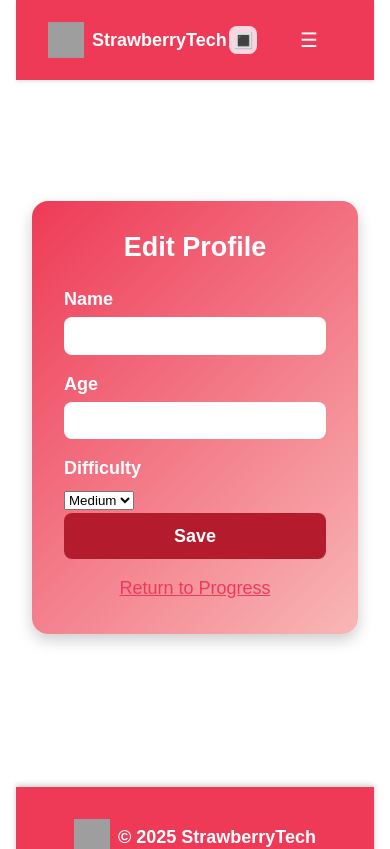
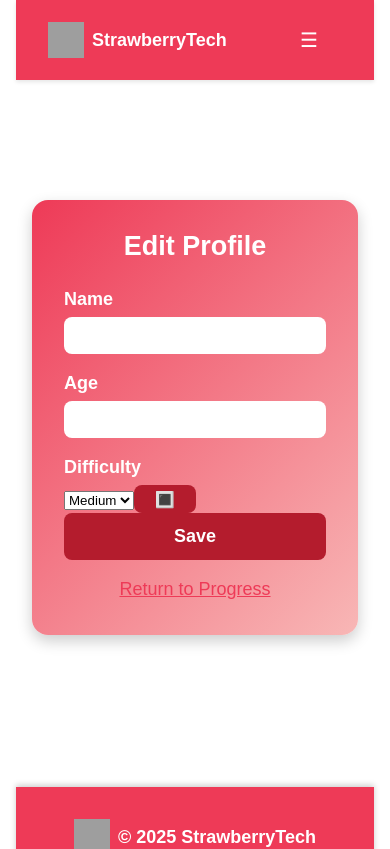
Before and after one commit to unnamedmistress/StrawberryTech, a Next.js app in the folder nextjs-app/: page /profile in a window 390 px wide. Shown: the top 849 px of the page. Built offline with nearby package versions, Linux system fonts and the light colour scheme; no server answers; grey boxes are pictures that could not be loaded.

Commit message:
refactor: move theme toggle to profile

```diff
--- a/nextjs-app/src/components/layout/NavBar.tsx
+++ b/nextjs-app/src/components/layout/NavBar.tsx
@@ -1,7 +1,6 @@
 import { useState, useEffect } from 'react'
 import Link from 'next/link'
 import Tooltip from '../ui/Tooltip'
-import ThemeToggle from './ThemeToggle'
 
 export default function NavBar() {
   const [open, setOpen] = useState(false)
@@ -30,9 +29,6 @@ export default function NavBar() {
         />
         StrawberryTech
       </div>
-      <Tooltip message="Improve readability">
-        <ThemeToggle />
-      </Tooltip>
       <button
         className="menu-toggle"
         aria-label="Toggle navigation"
--- a/nextjs-app/src/pages/profile.tsx
+++ b/nextjs-app/src/pages/profile.tsx
@@ -2,6 +2,8 @@ import { useContext, useState } from 'react'
 import Link from 'next/link'
 import { toast } from 'react-hot-toast'
 import { UserContext } from '../context/UserContext'
+import ThemeToggle from '../components/layout/ThemeToggle'
+import Tooltip from '../components/ui/Tooltip'
 import '../styles/ProfilePage.css'
 
 export default function ProfilePage() {
@@ -55,6 +57,9 @@ export default function ProfilePage() {
           <option value="medium">Medium</option>
           <option value="hard">Hard</option>
         </select>
+        <Tooltip message="Improve readability">
+          <ThemeToggle />
+        </Tooltip>
         <button type="submit">Save</button>
         <Link href="/leaderboard" className="return-link">
           Return to Progress
--- a/nextjs-app/src/styles/App.css
+++ b/nextjs-app/src/styles/App.css
@@ -368,6 +368,7 @@
   display: flex;
   justify-content: space-between;
   align-items: center;
+  gap: 1rem;
   background: var(--color-brand);
   padding: 1rem 2rem;
   color: #fff;
@@ -456,11 +457,13 @@
   color: #fff;
   font-size: 1.5rem;
   cursor: pointer;
+  margin-left: auto;
 }
 
 @media (max-width: 1000px) {
   .navbar {
     flex-wrap: wrap;
+    gap: 0.5rem;
   }
 
   .menu-toggle {
```
